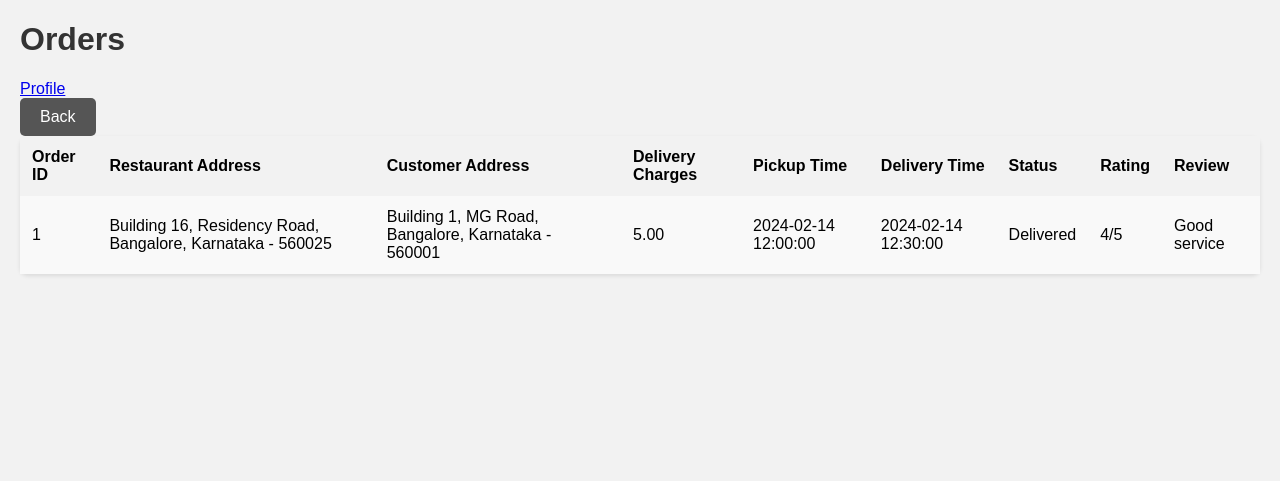
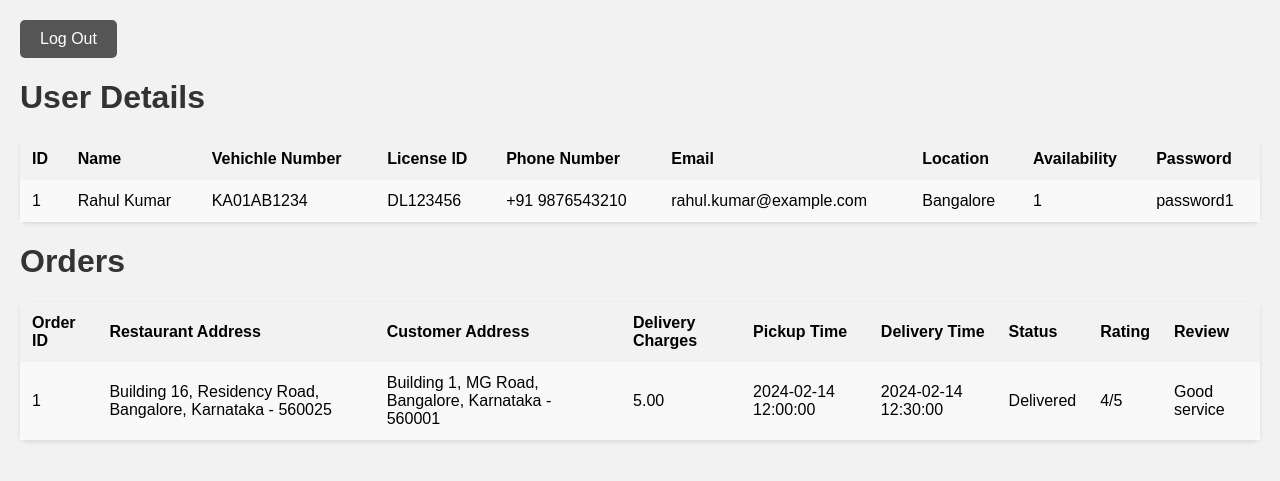
Before and after one commit to Shriyash1234/Food_Delivery_System, a Flask app: page /delivery_dashboard in a window 1280 px wide. Shown: the top 481 px of the page. Run offline with Flask 3, Linux system fonts and the light colour scheme; a user stored in the database is signed in; data comes from the database, SQL or seed files in the repository; some libraries are stand-ins or nearby versions.

Commit message:
Modifed the Delivery Agent layout

```diff
--- a/app.py
+++ b/app.py
@@ -291,18 +291,6 @@ def restaurant_details(restaurant_id):
 
     return render_template("/restaurants/details.html",restaurant_details=restaurant_details)
 
-@app.route('/agentdetails')
-def agentdetails():
-    agent_id = session.get('agent_ID')
-    cur = mysql.connection.cursor()
-    cur.execute("SELECT * FROM Delivery_Agent WHERE agent_id = %s", (agent_id,))
-    agent_data = cur.fetchall()
-    # print(agent_data)
-    agent_columns = [col[0] for col in cur.description]
-    agent = [dict(zip(agent_columns, row)) for row in agent_data][0]
-    # print(agent)
-    return render_template("/delivery/agent_details.html", agent=agent)
-
 @app.route('/userdetails')
 # should contain some details of the user like account details, address, and orders made by the user
 def userdetails():
@@ -459,8 +447,15 @@ def index_deliveryagent():
         else:
             restaurant_address = None
         delivery_item['restaurant_address'] = restaurant_address
-    print(delivery)
-    return render_template('delivery/index.html', delivery=delivery)
+
+        agent_id = session.get('agent_ID')
+        cur = mysql.connection.cursor()
+        cur.execute("SELECT * FROM Delivery_Agent WHERE agent_id = %s", (agent_id,))
+        agent_data = cur.fetchall()
+        # print(agent_data)
+        agent_columns = [col[0] for col in cur.description]
+        agent = [dict(zip(agent_columns, row)) for row in agent_data][0]
+    return render_template('delivery/index.html', delivery=delivery, agent = agent)
 
 
 if __name__ == '__main__':
--- a/templates/delivery/index.html
+++ b/templates/delivery/index.html
@@ -5,12 +5,33 @@
     <link rel="stylesheet" href="../static/CSS/userdetails.css" />
 </head>
 <body>
+    <a href="http://127.0.0.1:5000" class="btn-back">Log Out</a>
+    <h1>User Details</h1>
+    <table>
+        <tr>
+            <th>ID</th>
+            <th>Name</th>
+            <th>Vehichle Number</th>
+            <th>License ID</th>
+            <th>Phone Number</th>
+            <th>Email</th>
+            <th>Location</th>
+            <th>Availability</th>
+            <th>Password</th>
+        </tr>
+        <tr>
+            <td>{{ agent.agent_id }}</td>
+            <td>{{ agent.agent_name }}</td>
+            <td>{{ agent.vehicle_number }}</td>
+            <td>{{ agent.license_id }}</td>
+            <td>{{ agent.phone_num }}</td>
+            <td>{{ agent.email }}</td>
+            <td>{{ agent.location }}</td>
+            <td>{{ agent.availability }}</td>
+            <td>{{ agent.password }}</td>
+        </tr>
+    </table>
     <h1>Orders</h1>
-    <header class="flex justify-center items-center">
-        <a href="{{ url_for('agentdetails') }}" class="user-profile-button">Profile</a>
-    </header>
-    <a href="http://127.0.0.1:5000/dashboard" class="btn-back">Back</a>
-
     <table>
         <tr>
             <th>Order ID</th>
@@ -39,66 +60,6 @@
         <!-- {% endfor %} -->
     </table>
 
-    <!-- <h2>Address</h2>
 
-    <table>
-        <tr>
-            <th>Building Name</th>
-            <th>Street</th>
-            <th>Pin Code</th>
-            <th>City</th>
-            <th>State</th>
-        </tr>
-        {% for _address in address %}
-        <tr>
-            <td>{{ _address.building_name }}</td>
-            <td>{{ _address.street }}</td>
-            <td>{{ _address.pin_code }}</td>
-            <td>{{ _address.city }}</td>
-            <td>{{ _address.state }}</td>
-        </tr>
-        {% endfor %}
-    </table>
-
-    <h2>Orders</h2>
-    <table>
-        <tr>
-            <th>Order ID</th>
-            <th>Date</th>
-            <th>Time</th>
-            <th>Total Amount</th>
-            <th>Ordered items</th>
-        </tr>
-        {% for order in orders %}
-        <tr>
-            <td>{{ order.order_id }}</td>
-            <td>{{ order.placed_time.date() }}</td>
-            <td>{{ order.placed_time.time() }}</td>
-            <td>{{ order.amount }}</td>
-            <td>
-                <table>
-                    <tr>
-                        <th>Food Item</th>
-                        <th>Item Type</th>
-                        <th>Item Price</th>
-                        <th>Item Rating</th>
-                        <th> Count</th>
-                    </tr>
-                    {% for item in food_items %}
-                    <tr>
-                    {% if order.order_id == item.order_id %}
-                        <td>{{ item.food_item.item_name }}</td>
-                        <td>{{ item.food_item.item_type }}</td>
-                        <td>{{ item.food_item.item_price }}</td>
-                        <td>{{ item.food_item.item_rating }}</td>
-                        <td>{{ item.food_item.order_count }}</td>
-                    {% endif %}
-                    </tr>
-                    {% endfor %}
-                </table>
-            </td>
-        </tr>
-        {% endfor %}
-    </table> -->
 </body>
 </html>
```
Also changed, not shown: templates/delivery/agent_details.html (deleted, +0 -36 lines).
